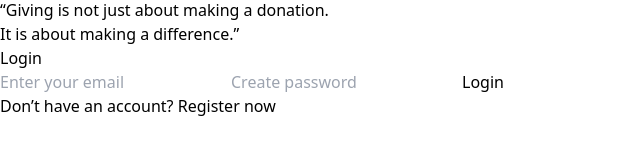
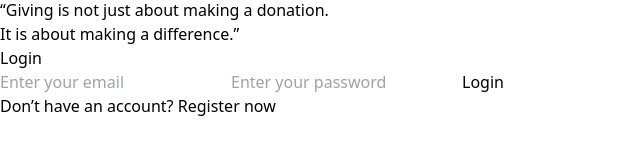
Before and after one commit to graceyunike/PeduliFTUI, a React app in the folder Frontend/: page /login in a window 1280 px wide. Shown: the part 469-624 px from the top of the page, without its empty margins (0-640 px from the left). Built offline with nearby package versions, Linux system fonts and the light colour scheme; the HTML template or start-up script is replaced by a standard one.

Commit message:
loginpage

```diff
--- a/Frontend/src/Pages/LoginPage.jsx
+++ b/Frontend/src/Pages/LoginPage.jsx
@@ -33,7 +33,7 @@ export default function LoginPage() {
             />
             <input
                 type="password"
-                placeholder="Create password"
+                placeholder="Enter your password"
                 className="bg-[#F2F2F2] border border-[#005384] rounded-md p-3 text-[#005384] placeholder:text-[#005384]/70 focus:outline-none focus:ring-2 focus:ring-[#13A3B5]"
             />
             <button
```
